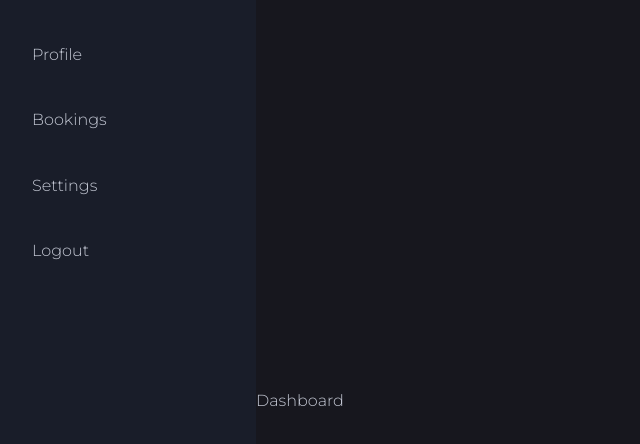
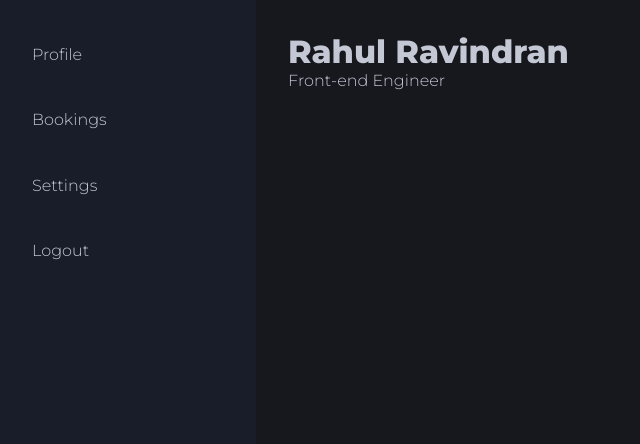
Before and after one commit to im-rhlrvndrn/parkz, a React (Create React App) app in the folder client/: page / in a window 1280 px wide. Shown: the top 444 px of the page, without its empty margins (0-640 px from the left). Built offline with nearby package versions, Linux system fonts and the light colour scheme.

Commit message:
Started the Profile component

```diff
--- a/client/src/components/Auth/Auth.jsx
+++ b/client/src/components/Auth/Auth.jsx
@@ -12,8 +12,9 @@ const Auth = (props) => {
 
     return (
         <div className='authWrapper'>
+            <div className='authFormWrapper'>
+                <h1>{authState === 'login' ? 'Welcome Back' : 'Create an account'}</h1>
                 <form>
-                <h1>{authState === 'login' ? 'Welcome to Parkz' : 'Join Parkz'}</h1>
                     {authState === 'register' && <AuthInput htmlFor='full name' />}
                     <AuthInput htmlFor='email' type='email' />
                     <AuthInput htmlFor='password' type='password' />
@@ -42,6 +43,7 @@ const Auth = (props) => {
                         </div>
                     )}
                 </form>
+            </div>
             <div className='image'></div>
         </div>
     );
--- a/client/src/components/Auth/Auth.scss
+++ b/client/src/components/Auth/Auth.scss
@@ -26,24 +26,49 @@
         background-position: top;
         @include tablet {
             width: 100%;
+            // background: $primary-background;
             // background-image: url(https://images.pexels.com/photos/2811501/pexels-photo-2811501.jpeg?auto=compress&cs=tinysrgb&dpr=2&h=650&w=940);
             // background-size: cover;
             // background-position: center;
         }
     }
 
-    form {
-        background-color: transparent;
+    .authFormWrapper {
+        width: 30%;
         padding: 2em;
-        width: 450px;
-        // border-radius: 10px;
-
         @include tablet {
             position: absolute;
             top: 50%;
             left: 50%;
             transform: translate(-50%, -50%);
             width: 80%;
+
+            h1 {
+                color: $primary-text;
+            }
+        }
+        @include mobile {
+            width: 90%;
+        }
+
+        h1 {
+            margin-bottom: 1.3em;
+        }
+
+        form {
+            background-color: transparent;
+            width: 100%;
+            @include tablet {
+                padding: 2em;
+                width: 80%;
+                background: rgba(white, 0.9);
+
+                * {
+                    color: $primary-background;
+                }
+            }
+            @include mobile {
+                width: 90%;
             }
 
             h1 {
@@ -57,8 +82,6 @@
                 label {
                     margin: 0;
                     position: absolute;
-                // bottom: 40px;
-                // left: 15px;
                     transform: translate(15px, 30px);
                     font-weight: 300;
                     transition: 0.4s;
@@ -80,6 +103,9 @@
                 margin: 40px auto 20px auto;
                 @include primaryBtn($cta-background, $cta-secondary-background);
                 color: $primary-background;
+                @include tablet {
+                    width: 100%;
+                }
             }
 
             .login-list {
@@ -102,3 +128,4 @@
             }
         }
     }
+}
--- a/client/src/components/Dashboard/Dashboard.jsx
+++ b/client/src/components/Dashboard/Dashboard.jsx
@@ -1,16 +1,20 @@
-import React from 'react';
+import React, { useState } from 'react';
 
 // SCSS files
 import './Dashboard.scss';
 
 // React Components
 import DashboardNav from './DashboardNav/DashboardNav';
+import Profile from './Profile/Profile';
 
 const Dashboard = () => {
+    const [navState, setNavState] = useState('profile');
     return (
         <div id='dashboard'>
             <DashboardNav />
-            Dashboard
+            <div className='dashboardCompWrapper'>
+                {navState === 'profile' ? <Profile /> : null}
+            </div>
         </div>
     );
 };
--- a/client/src/components/Dashboard/Dashboard.scss
+++ b/client/src/components/Dashboard/Dashboard.scss
@@ -6,4 +6,11 @@
     max-height: max-content;
     background-color: $primary-background;
     @include flex();
+
+    .dashboardCompWrapper {
+        width: 80%;
+        height: 100vh;
+        background: $primary-background;
+        padding: 2em;
+    }
 }
--- /dev/null
+++ b/client/src/components/Dashboard/Profile/Profile.jsx
@@ -0,0 +1,12 @@
+import React from 'react';
+
+const Profile = () => {
+    return (
+        <div>
+            <h1>Rahul Ravindran</h1>
+            <p>Front-end Engineer</p>
+        </div>
+    );
+};
+
+export default Profile;
--- a/client/src/components/GlobalStyles/GlobalStyles.scss
+++ b/client/src/components/GlobalStyles/GlobalStyles.scss
@@ -67,5 +67,5 @@ h1 {
     transform: translate(15px, 10px) !important;
     margin: 0 !important;
     font-size: 0.8rem;
-    color: $cta-background;
+    color: $cta-background !important;
 }
--- a/client/src/components/GlobalStyles/Mixins.scss
+++ b/client/src/components/GlobalStyles/Mixins.scss
@@ -2,7 +2,7 @@
 $primary-background: #17171e;
 $secondary-background: #191d29;
 $ternary-background: #283042;
-$cta-background: #7ee3d9;
+$cta-background: #00D5C2;
 $cta-primary-background: #283140;
 $cta-secondary-background: #323b4a;
 $primary-text: #c4c8d4;
```
Also changed, not shown: 1 other file (tests, documents, lock files or other folders). Lines whose indentation alone changed are shown as unchanged.
